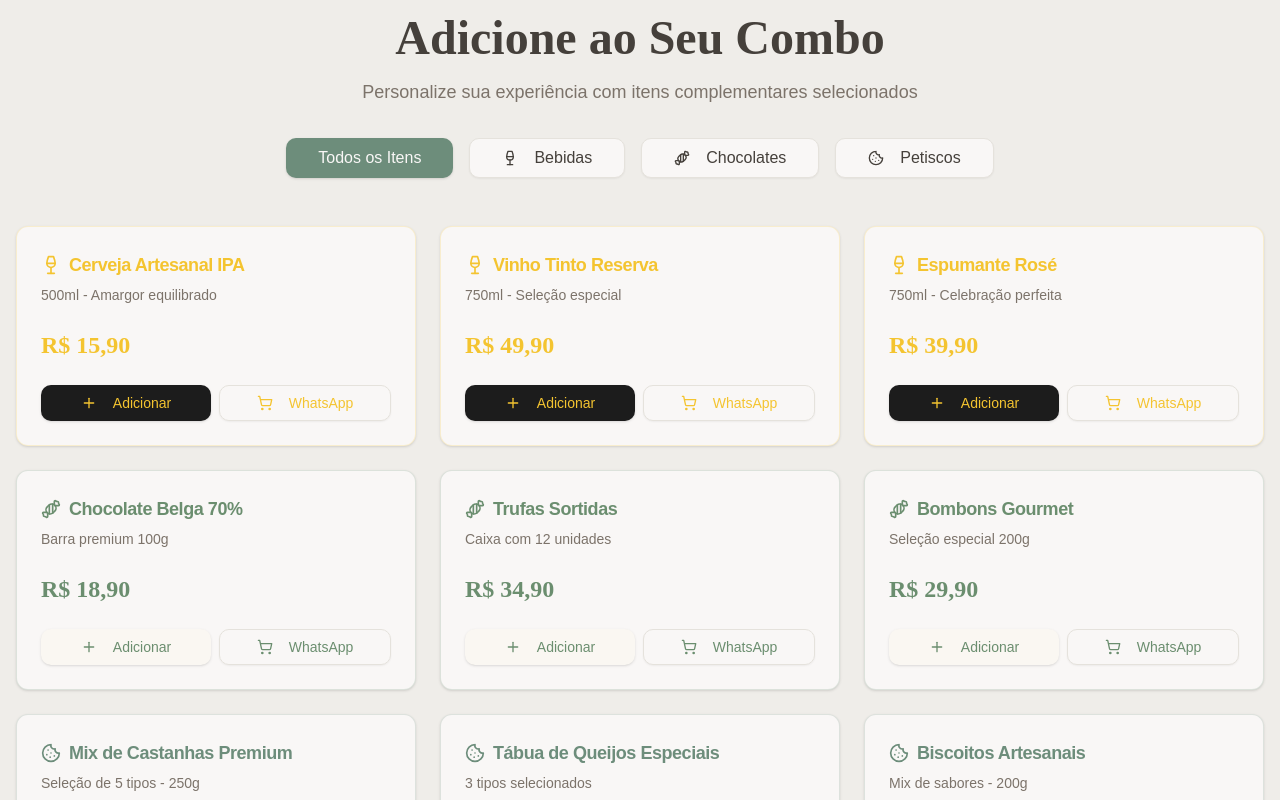
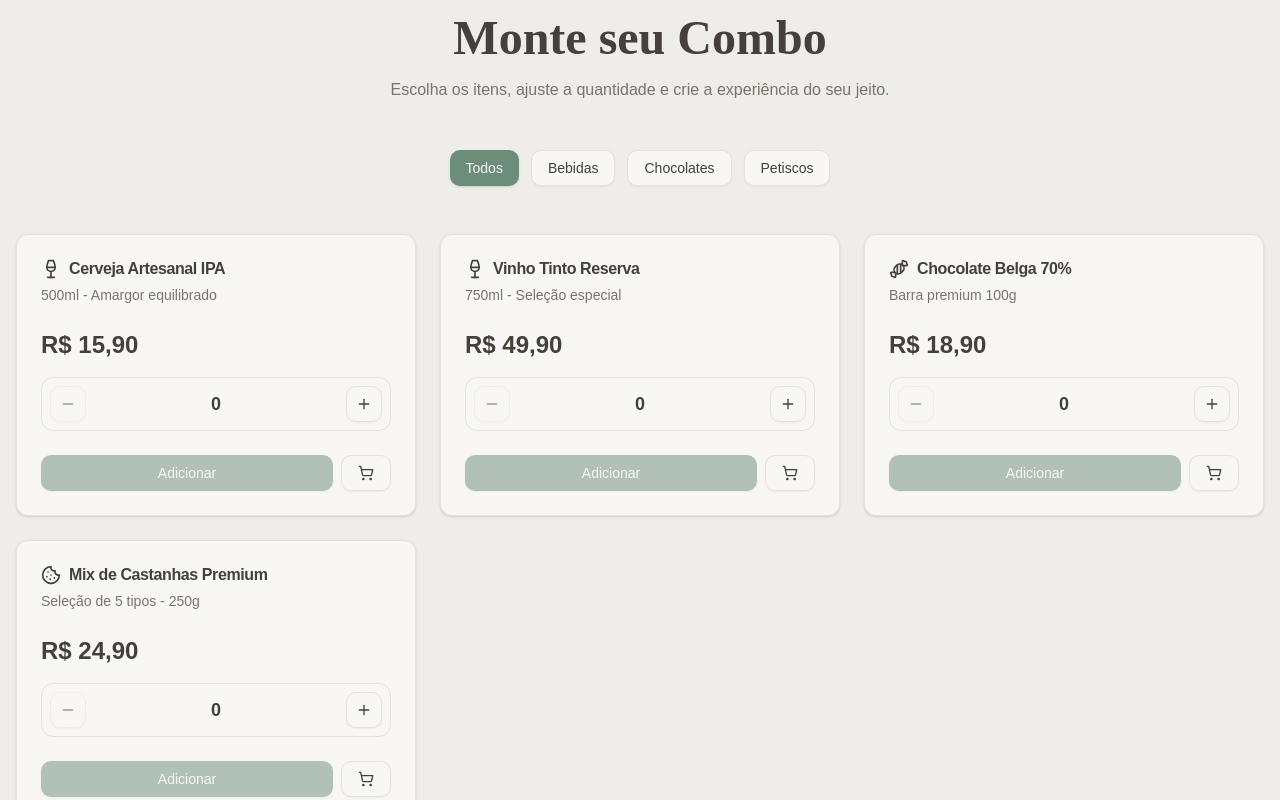
Before and after one commit to joanealves/abre_ai-, a React (Vite) app: page / in a window 1280 px wide. Shown: the part 2960-3760 px from the top of the page. Built offline with nearby package versions, Linux system fonts and the light colour scheme.

Commit message:
melhorias nos combos

```diff
--- a/src/components/AddToCombo.tsx
+++ b/src/components/AddToCombo.tsx
@@ -1,7 +1,280 @@
+// import { useState } from "react";
+// import { Button } from "./ui/button";
+// import { Card, CardContent, CardDescription, CardFooter, CardHeader, CardTitle } from "./ui/card";
+// import { Wine, Candy, Cookie, Plus, ShoppingCart } from "lucide-react";
+// import { useCart } from "@/hooks/use-cart";
+
+// type ComboCategory = "bebidas" | "chocolates" | "petiscos" | "todos";
+
+// interface ComboItem {
+//   id: number;
+//   name: string;
+//   description: string;
+//   price: string;
+//   priceNumber: number;
+//   category: Exclude<ComboCategory, "todos">;
+//   icon: typeof Wine;
+// }
+
+// const comboItems: ComboItem[] = [
+//   {
+//     id: 101,
+//     name: "Cerveja Artesanal IPA",
+//     description: "500ml - Amargor equilibrado",
+//     price: "R$ 15,90",
+//     priceNumber: 15.90,
+//     category: "bebidas",
+//     icon: Wine,
+//   },
+//   {
+//     id: 102,
+//     name: "Vinho Tinto Reserva",
+//     description: "750ml - Seleção especial",
+//     price: "R$ 49,90",
+//     priceNumber: 49.90,
+//     category: "bebidas",
+//     icon: Wine,
+//   },
+//   {
+//     id: 103,
+//     name: "Espumante Rosé",
+//     description: "750ml - Celebração perfeita",
+//     price: "R$ 39,90",
+//     priceNumber: 39.90,
+//     category: "bebidas",
+//     icon: Wine,
+//   },
+//   {
+//     id: 104,
+//     name: "Chocolate Belga 70%",
+//     description: "Barra premium 100g",
+//     price: "R$ 18,90",
+//     priceNumber: 18.90,
+//     category: "chocolates",
+//     icon: Candy,
+//   },
+//   {
+//     id: 105,
+//     name: "Trufas Sortidas",
+//     description: "Caixa com 12 unidades",
+//     price: "R$ 34,90",
+//     priceNumber: 34.90,
+//     category: "chocolates",
+//     icon: Candy,
+//   },
+//   {
+//     id: 106,
+//     name: "Bombons Gourmet",
+//     description: "Seleção especial 200g",
+//     price: "R$ 29,90",
+//     priceNumber: 29.90,
+//     category: "chocolates",
+//     icon: Candy,
+//   },
+//   {
+//     id: 107,
+//     name: "Mix de Castanhas Premium",
+//     description: "Seleção de 5 tipos - 250g",
+//     price: "R$ 24,90",
+//     priceNumber: 24.90,
+//     category: "petiscos",
+//     icon: Cookie,
+//   },
+//   {
+//     id: 108,
+//     name: "Tábua de Queijos Especiais",
+//     description: "3 tipos selecionados",
+//     price: "R$ 45,90",
+//     priceNumber: 45.90,
+//     category: "petiscos",
+//     icon: Cookie,
+//   },
+//   {
+//     id: 109,
+//     name: "Biscoitos Artesanais",
+//     description: "Mix de sabores - 200g",
+//     price: "R$ 19,90",
+//     priceNumber: 19.90,
+//     category: "petiscos",
+//     icon: Cookie,
+//   },
+// ];
+
+// const AddToCombo = () => {
+//   const [selectedCategory, setSelectedCategory] = useState<ComboCategory>("todos");
+//   const { addItem } = useCart();
+
+//   const filteredItems = selectedCategory === "todos"
+//     ? comboItems
+//     : comboItems.filter((item) => item.category === selectedCategory);
+
+//   const getCategoryColor = (category: Exclude<ComboCategory, "todos">) => {
+//     switch (category) {
+//       case "bebidas":
+//         return "text-rolee-golden border-rolee-golden/20 hover:border-rolee-golden";
+//       case "chocolates":
+//         return "text-cestas-sage border-cestas-sage/20 hover:border-cestas-sage";
+//       case "petiscos":
+//         return "text-primary border-primary/20 hover:border-primary";
+//     }
+//   };
+
+//   const getCategoryButtonColor = (category: Exclude<ComboCategory, "todos">) => {
+//     switch (category) {
+//       case "bebidas":
+//         return "bg-rolee-dark text-rolee-golden border-rolee-golden hover:bg-rolee-dark/90";
+//       case "chocolates":
+//         return "bg-cestas-base text-cestas-sage border-cestas-sage hover:bg-cestas-base/90";
+//       case "petiscos":
+//         return "bg-primary text-primary-foreground hover:bg-primary/90";
+//     }
+//   };
+
+//   const handleAddToCart = (item: ComboItem) => {
+//     addItem({
+//       id: item.id,
+//       name: item.name,
+//       price: item.priceNumber,
+//       category: item.category,
+//     });
+//   };
+
+//   return (
+//     <section id="add-to-combo" className="py-20 px-4 bg-muted/30">
+//       <div className="max-w-7xl mx-auto">
+//         <div className="text-center mb-12 animate-fade-in">
+//           <h2 className="text-4xl md:text-5xl font-serif font-bold mb-4">
+//             Adicione ao Seu Combo
+//           </h2>
+//           <p className="text-lg text-muted-foreground max-w-2xl mx-auto mb-8">
+//             Personalize sua experiência com itens complementares selecionados
+//           </p>
+
+//           <div className="flex flex-wrap gap-4 justify-center">
+//             <Button
+//               size="lg"
+//               variant={selectedCategory === "todos" ? "default" : "outline"}
+//               onClick={() => setSelectedCategory("todos")}
+//               className="text-base"
+//             >
+//               Todos os Itens
+//             </Button>
+//             <Button
+//               size="lg"
+//               variant={selectedCategory === "bebidas" ? "default" : "outline"}
+//               onClick={() => setSelectedCategory("bebidas")}
+//               className={`text-base ${
+//                 selectedCategory === "bebidas"
+//                   ? "bg-rolee-dark text-rolee-golden border-rolee-golden"
+//                   : ""
+//               }`}
+//             >
+//               <Wine className="mr-2 h-5 w-5" />
+//               Bebidas
+//             </Button>
+//             <Button
+//               size="lg"
+//               variant={selectedCategory === "chocolates" ? "default" : "outline"}
+//               onClick={() => setSelectedCategory("chocolates")}
+//               className={`text-base ${
+//                 selectedCategory === "chocolates"
+//                   ? "bg-cestas-base text-cestas-sage border-cestas-sage"
+//                   : ""
+//               }`}
+//             >
+//               <Candy className="mr-2 h-5 w-5" />
+//               Chocolates
+//             </Button>
+//             <Button
+//               size="lg"
+//               variant={selectedCategory === "petiscos" ? "default" : "outline"}
+//               onClick={() => setSelectedCategory("petiscos")}
+//               className={`text-base ${
+//                 selectedCategory === "petiscos"
+//                   ? "bg-primary text-primary-foreground"
+//                   : ""
+//               }`}
+//             >
+//               <Cookie className="mr-2 h-5 w-5" />
+//               Petiscos
+//             </Button>
+//           </div>
+//         </div>
+
+//         <div className="grid grid-cols-1 md:grid-cols-2 lg:grid-cols-3 gap-6">
+//           {filteredItems.map((item, index) => {
+//             const Icon = item.icon;
+//             return (
+//               <Card
+//                 key={item.id}
+//                 className={`overflow-hidden hover:shadow-xl transition-all duration-300 hover:-translate-y-2 animate-fade-in ${getCategoryColor(item.category)}`}
+//                 style={{ animationDelay: `${index * 100}ms` }}
+//               >
+//                 <CardHeader>
+//                   <CardTitle className="flex items-center gap-2 text-lg">
+//                     <Icon className="h-5 w-5" />
+//                     {item.name}
+//                   </CardTitle>
+//                   <CardDescription>{item.description}</CardDescription>
+//                 </CardHeader>
+//                 <CardContent>
+//                   <p className="text-2xl font-bold font-serif">{item.price}</p>
+//                 </CardContent>
+//                 <CardFooter className="gap-2">
+//                   <Button
+//                     className={`flex-1 ${getCategoryButtonColor(item.category)}`}
+//                     onClick={() => handleAddToCart(item)}
+//                   >
+//                     <Plus className="mr-2 h-4 w-4" />
+//                     Adicionar
+//                   </Button>
+//                   <Button
+//                     variant="outline"
+//                     className="flex-1"
+//                     onClick={() =>
+//                       window.open(
+//                         `https://wa.me/5511999999999?text=Olá! Gostaria de adicionar ${item.name} ao meu combo`,
+//                         "_blank"
+//                       )
+//                     }
+//                   >
+//                     <ShoppingCart className="mr-2 h-4 w-4" />
+//                     WhatsApp
+//                   </Button>
+//                 </CardFooter>
+//               </Card>
+//             );
+//           })}
+//         </div>
+//       </div>
+//     </section>
+//   );
+// };
+
+// export default AddToCombo;
+
+
+
 import { useState } from "react";
-import { Button } from "./ui/button";
-import { Card, CardContent, CardDescription, CardFooter, CardHeader, CardTitle } from "./ui/card";
-import { Wine, Candy, Cookie, Plus, ShoppingCart } from "lucide-react";
+import {
+  Button
+} from "./ui/button";
+import {
+  Card,
+  CardContent,
+  CardDescription,
+  CardFooter,
+  CardHeader,
+  CardTitle,
+} from "./ui/card";
+import {
+  Wine,
+  Candy,
+  Cookie,
+  Plus,
+  Minus,
+  ShoppingCart,
+} from "lucide-react";
 import { useCart } from "@/hooks/use-cart";
 
 type ComboCategory = "bebidas" | "chocolates" | "petiscos" | "todos";
@@ -22,7 +295,7 @@ const comboItems: ComboItem[] = [
     name: "Cerveja Artesanal IPA",
     description: "500ml - Amargor equilibrado",
     price: "R$ 15,90",
-    priceNumber: 15.90,
+    priceNumber: 15.9,
     category: "bebidas",
     icon: Wine,
   },
@@ -31,16 +304,7 @@ const comboItems: ComboItem[] = [
     name: "Vinho Tinto Reserva",
     description: "750ml - Seleção especial",
     price: "R$ 49,90",
-    priceNumber: 49.90,
-    category: "bebidas",
-    icon: Wine,
-  },
-  {
-    id: 103,
-    name: "Espumante Rosé",
-    description: "750ml - Celebração perfeita",
-    price: "R$ 39,90",
-    priceNumber: 39.90,
+    priceNumber: 49.9,
     category: "bebidas",
     icon: Wine,
   },
@@ -49,25 +313,7 @@ const comboItems: ComboItem[] = [
     name: "Chocolate Belga 70%",
     description: "Barra premium 100g",
     price: "R$ 18,90",
-    priceNumber: 18.90,
-    category: "chocolates",
-    icon: Candy,
-  },
-  {
-    id: 105,
-    name: "Trufas Sortidas",
-    description: "Caixa com 12 unidades",
-    price: "R$ 34,90",
-    priceNumber: 34.90,
-    category: "chocolates",
-    icon: Candy,
-  },
-  {
-    id: 106,
-    name: "Bombons Gourmet",
-    description: "Seleção especial 200g",
-    price: "R$ 29,90",
-    priceNumber: 29.90,
+    priceNumber: 18.9,
     category: "chocolates",
     icon: Candy,
   },
@@ -76,170 +322,140 @@ const comboItems: ComboItem[] = [
     name: "Mix de Castanhas Premium",
     description: "Seleção de 5 tipos - 250g",
     price: "R$ 24,90",
-    priceNumber: 24.90,
-    category: "petiscos",
-    icon: Cookie,
-  },
-  {
-    id: 108,
-    name: "Tábua de Queijos Especiais",
-    description: "3 tipos selecionados",
-    price: "R$ 45,90",
-    priceNumber: 45.90,
-    category: "petiscos",
-    icon: Cookie,
-  },
-  {
-    id: 109,
-    name: "Biscoitos Artesanais",
-    description: "Mix de sabores - 200g",
-    price: "R$ 19,90",
-    priceNumber: 19.90,
+    priceNumber: 24.9,
     category: "petiscos",
     icon: Cookie,
   },
 ];
 
 const AddToCombo = () => {
-  const [selectedCategory, setSelectedCategory] = useState<ComboCategory>("todos");
+  const [selectedCategory, setSelectedCategory] =
+    useState<ComboCategory>("todos");
+
+  const [quantities, setQuantities] = useState<Record<number, number>>({});
+
   const { addItem } = useCart();
 
-  const filteredItems = selectedCategory === "todos"
+  const filteredItems =
+    selectedCategory === "todos"
       ? comboItems
       : comboItems.filter((item) => item.category === selectedCategory);
 
-  const getCategoryColor = (category: Exclude<ComboCategory, "todos">) => {
-    switch (category) {
-      case "bebidas":
-        return "text-rolee-golden border-rolee-golden/20 hover:border-rolee-golden";
-      case "chocolates":
-        return "text-cestas-sage border-cestas-sage/20 hover:border-cestas-sage";
-      case "petiscos":
-        return "text-primary border-primary/20 hover:border-primary";
-    }
-  };
-
-  const getCategoryButtonColor = (category: Exclude<ComboCategory, "todos">) => {
-    switch (category) {
-      case "bebidas":
-        return "bg-rolee-dark text-rolee-golden border-rolee-golden hover:bg-rolee-dark/90";
-      case "chocolates":
-        return "bg-cestas-base text-cestas-sage border-cestas-sage hover:bg-cestas-base/90";
-      case "petiscos":
-        return "bg-primary text-primary-foreground hover:bg-primary/90";
-    }
+  const changeQty = (id: number, delta: number) => {
+    setQuantities((prev) => {
+      const current = prev[id] || 0;
+      const next = Math.max(0, current + delta);
+      return { ...prev, [id]: next };
+    });
   };
 
   const handleAddToCart = (item: ComboItem) => {
+    const qty = quantities[item.id] || 0;
+    if (qty === 0) return;
+
+    for (let i = 0; i < qty; i++) {
       addItem({
         id: item.id,
         name: item.name,
         price: item.priceNumber,
         category: item.category,
       });
+    }
+
+    setQuantities((prev) => ({ ...prev, [item.id]: 0 }));
   };
 
   return (
     <section id="add-to-combo" className="py-20 px-4 bg-muted/30">
       <div className="max-w-7xl mx-auto">
-        <div className="text-center mb-12 animate-fade-in">
+        {/* HEADER */}
+        <div className="text-center mb-12">
           <h2 className="text-4xl md:text-5xl font-serif font-bold mb-4">
-            Adicione ao Seu Combo
+            Monte seu Combo
           </h2>
-          <p className="text-lg text-muted-foreground max-w-2xl mx-auto mb-8">
-            Personalize sua experiência com itens complementares selecionados
+          <p className="text-muted-foreground max-w-xl mx-auto">
+            Escolha os itens, ajuste a quantidade e crie a experiência do seu jeito.
           </p>
-
-          <div className="flex flex-wrap gap-4 justify-center">
-            <Button
-              size="lg"
-              variant={selectedCategory === "todos" ? "default" : "outline"}
-              onClick={() => setSelectedCategory("todos")}
-              className="text-base"
-            >
-              Todos os Itens
-            </Button>
-            <Button
-              size="lg"
-              variant={selectedCategory === "bebidas" ? "default" : "outline"}
-              onClick={() => setSelectedCategory("bebidas")}
-              className={`text-base ${
-                selectedCategory === "bebidas"
-                  ? "bg-rolee-dark text-rolee-golden border-rolee-golden"
-                  : ""
-              }`}
-            >
-              <Wine className="mr-2 h-5 w-5" />
-              Bebidas
-            </Button>
-            <Button
-              size="lg"
-              variant={selectedCategory === "chocolates" ? "default" : "outline"}
-              onClick={() => setSelectedCategory("chocolates")}
-              className={`text-base ${
-                selectedCategory === "chocolates"
-                  ? "bg-cestas-base text-cestas-sage border-cestas-sage"
-                  : ""
-              }`}
-            >
-              <Candy className="mr-2 h-5 w-5" />
-              Chocolates
-            </Button>
-            <Button
-              size="lg"
-              variant={selectedCategory === "petiscos" ? "default" : "outline"}
-              onClick={() => setSelectedCategory("petiscos")}
-              className={`text-base ${
-                selectedCategory === "petiscos"
-                  ? "bg-primary text-primary-foreground"
-                  : ""
-              }`}
-            >
-              <Cookie className="mr-2 h-5 w-5" />
-              Petiscos
-            </Button>
-          </div>
         </div>
 
+        {/* FILTROS */}
+        <div className="flex flex-wrap gap-3 justify-center mb-12">
+          {["todos", "bebidas", "chocolates", "petiscos"].map((cat) => (
+            <Button
+              key={cat}
+              variant={selectedCategory === cat ? "default" : "outline"}
+              onClick={() => setSelectedCategory(cat as ComboCategory)}
+              className="capitalize"
+            >
+              {cat}
+            </Button>
+          ))}
+        </div>
+
+        {/* GRID */}
         <div className="grid grid-cols-1 md:grid-cols-2 lg:grid-cols-3 gap-6">
-          {filteredItems.map((item, index) => {
+          {filteredItems.map((item) => {
             const Icon = item.icon;
+            const qty = quantities[item.id] || 0;
+
             return (
               <Card
                 key={item.id}
-                className={`overflow-hidden hover:shadow-xl transition-all duration-300 hover:-translate-y-2 animate-fade-in ${getCategoryColor(item.category)}`}
-                style={{ animationDelay: `${index * 100}ms` }}
+                className="hover:shadow-xl transition-all duration-300"
               >
                 <CardHeader>
-                  <CardTitle className="flex items-center gap-2 text-lg">
+                  <CardTitle className="flex items-center gap-2">
                     <Icon className="h-5 w-5" />
                     {item.name}
                   </CardTitle>
                   <CardDescription>{item.description}</CardDescription>
                 </CardHeader>
-                <CardContent>
-                  <p className="text-2xl font-bold font-serif">{item.price}</p>
+
+                <CardContent className="space-y-4">
+                  <p className="text-2xl font-bold">{item.price}</p>
+
+                  {/* CONTADOR */}
+                  <div className="flex items-center justify-between border rounded-lg p-2">
+                    <Button
+                      size="icon"
+                      variant="outline"
+                      disabled={qty === 0}
+                      onClick={() => changeQty(item.id, -1)}
+                    >
+                      <Minus className="h-4 w-4" />
+                    </Button>
+
+                    <span className="text-lg font-semibold">{qty}</span>
+
+                    <Button
+                      size="icon"
+                      variant="outline"
+                      onClick={() => changeQty(item.id, +1)}
+                    >
+                      <Plus className="h-4 w-4" />
+                    </Button>
+                  </div>
                 </CardContent>
+
                 <CardFooter className="gap-2">
                   <Button
-                    className={`flex-1 ${getCategoryButtonColor(item.category)}`}
+                    className="flex-1"
+                    disabled={qty === 0}
                     onClick={() => handleAddToCart(item)}
                   >
-                    <Plus className="mr-2 h-4 w-4" />
-                    Adicionar
+                    Adicionar {qty > 0 && `(${qty})`}
                   </Button>
+
                   <Button
                     variant="outline"
-                    className="flex-1"
                     onClick={() =>
                       window.open(
-                        `https://wa.me/5511999999999?text=Olá! Gostaria de adicionar ${item.name} ao meu combo`,
+                        `https://wa.me/5511999999999?text=Olá! Quero ${qty || 1}x ${item.name}`,
                         "_blank"
                       )
                     }
                   >
-                    <ShoppingCart className="mr-2 h-4 w-4" />
-                    WhatsApp
+                    <ShoppingCart className="h-4 w-4" />
                   </Button>
                 </CardFooter>
               </Card>
```
Lines whose indentation alone changed are shown as unchanged.
